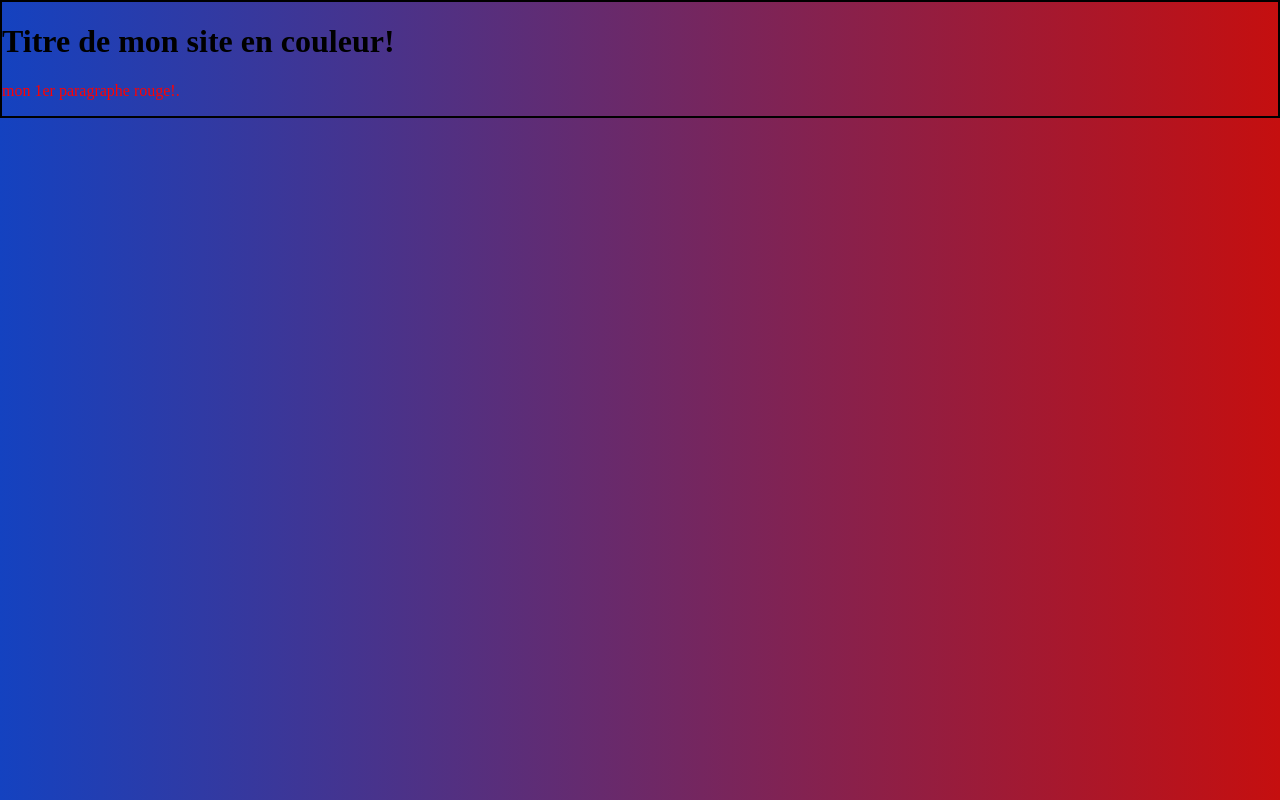
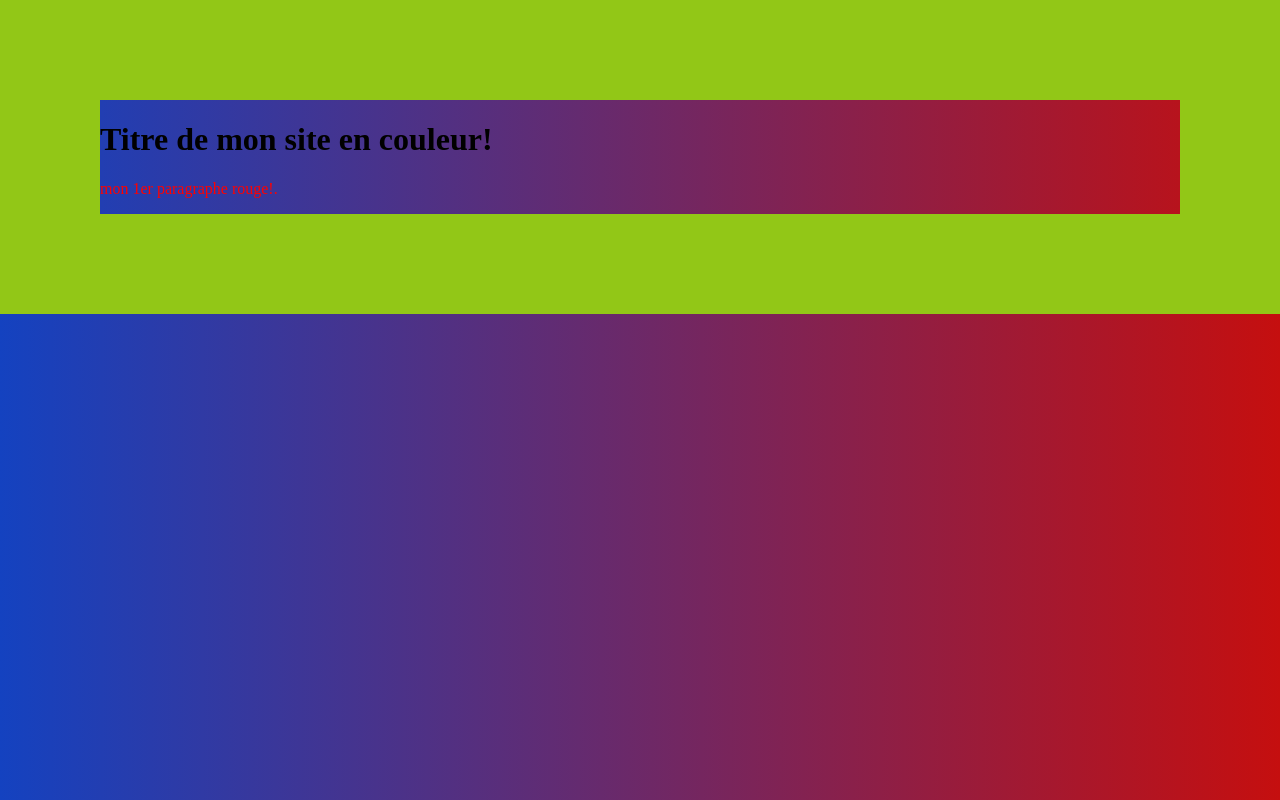
Before and after one commit to loic31000/exercises-CSS, a plain HTML site: page index.html in a window 1280 px wide. Drawn offline with Linux system fonts and the light colour scheme.

Commit message:
changement de bordure 100px et rgb

```diff
--- a/index.html
+++ b/index.html
@@ -3,7 +3,7 @@
     <head>
     <style>
     Div {
-    border: 100px solid black
+    border: 100px solid rgb(146, 199, 23)
     }
     </style>
     <meta charset="UTF-8">
--- a/style.css
+++ b/style.css
@@ -4,5 +4,5 @@ body {
   background: linear-gradient(to right, #1442c0, #c50f0f);
 }
 div {
-    border: 2px solid black;
+    border: 100px solid rgb(146, 199, 23);
 }
```
